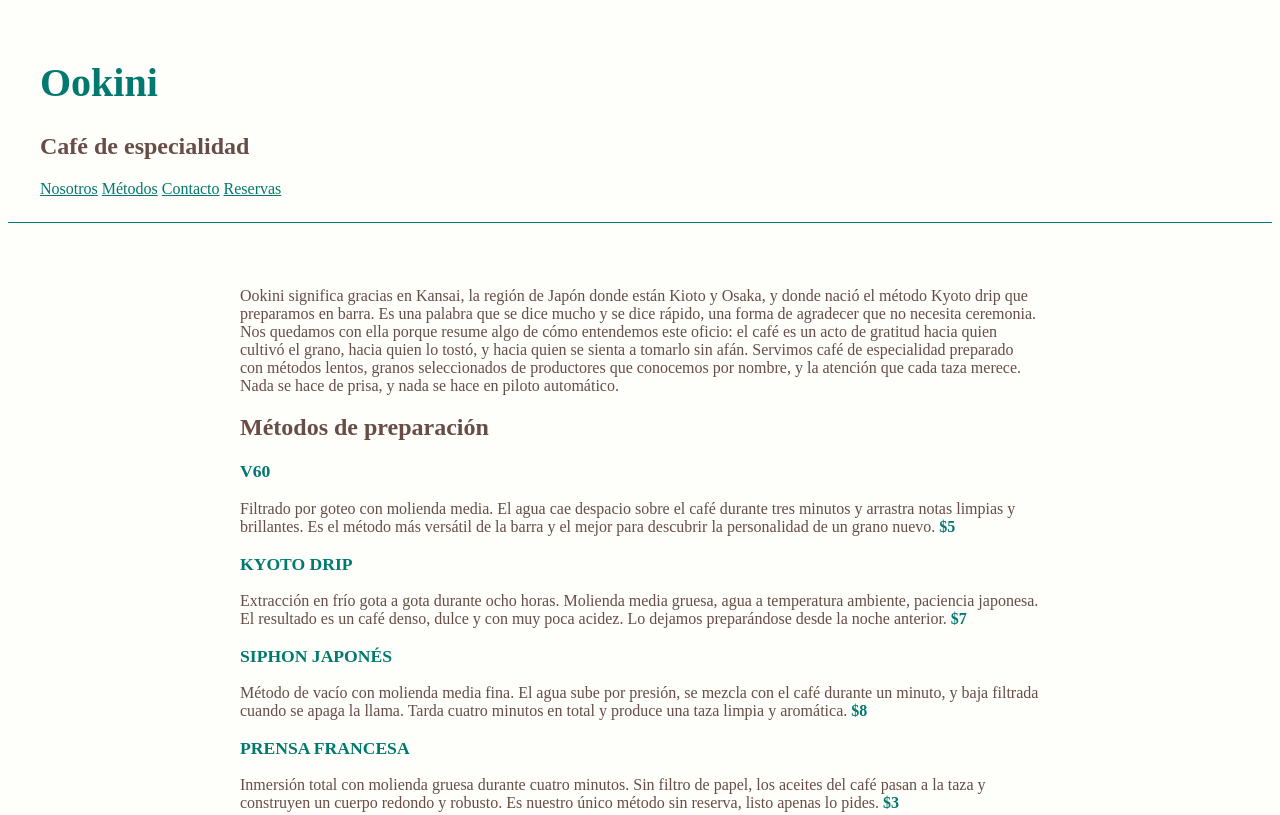
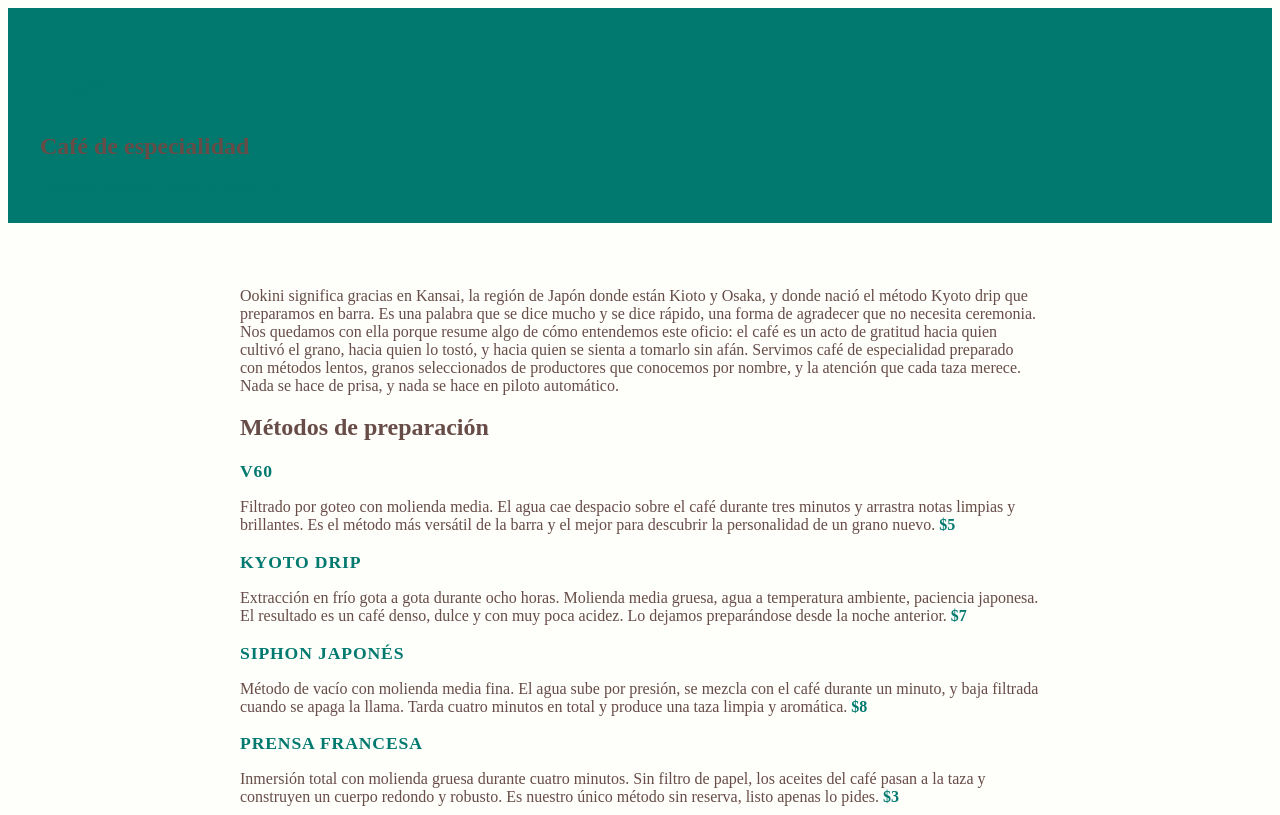
Before and after one commit to lillymanceraf-cmyk/ookini, a plain HTML site: page index.html in a window 1280 px wide. Shown: the top 815 px of the page. Drawn offline with Linux system fonts and the light colour scheme.

Commit message:
Cambiar el color del header

```diff
--- a/styles.css
+++ b/styles.css
@@ -10,6 +10,7 @@ h1 {
 header {
     padding: 1.5rem 2rem;
     border-bottom: 1px solid #674C47;
+    background-color:#01796F;
 }
 nav a {
     color: #01796F;
@@ -24,9 +25,9 @@ main {
 }
 .metodo-titulo {
     font-size: 1.1rem;
-    lettter-spacing: 0.05em;
+    letter-spacing: 0.05em;
     text-transform: uppercase;
-    marging-bottom: 0.25rem;
+    margin-bottom: 0.25rem;
     color: #01796F;
 }
 .precio {
```
